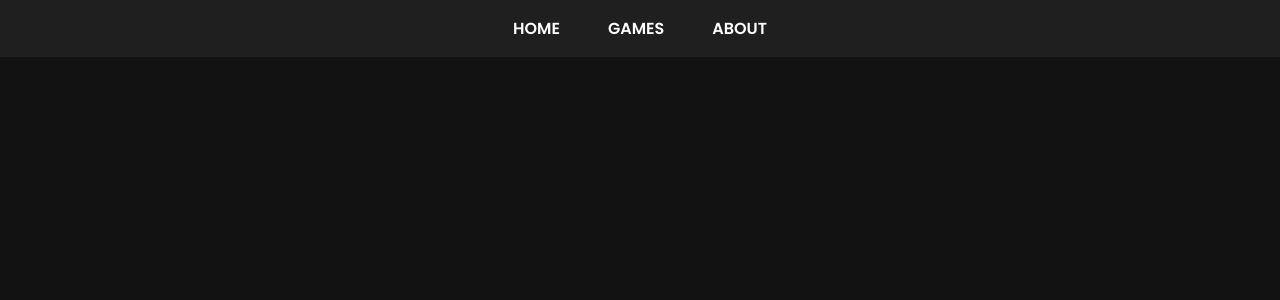
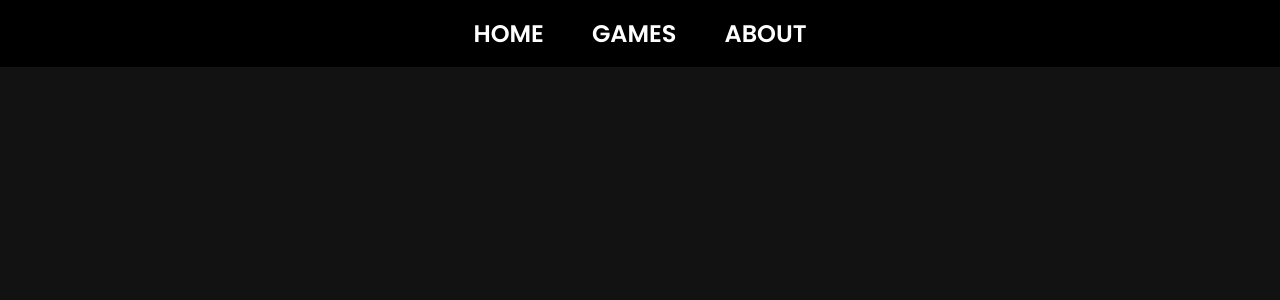
Before and after one commit to Noxtibe/noxtibe.github.io, a Jekyll site: the page built from about.md, in a window 1280 px wide. Shown: the top 300 px of the page. Built offline with Jekyll 4.4.1, drawn with Linux system fonts in a browser that asks for light colours.

Commit message:
Update default.html

```diff
--- a/_layouts/default.html
+++ b/_layouts/default.html
@@ -28,7 +28,7 @@
       display: flex;
       justify-content: space-between;
       align-items: center;
-      background-color: #1f1f1f;
+      background-color: #000000; /* Fully black bar */
       padding: 1rem;
       position: relative;
       z-index: 2;
@@ -56,12 +56,13 @@
       text-decoration: none;
       margin: 0 1.5rem;
       font-weight: 600;
-      transition: color 0.3s, transform 0.3s ease; /* Added transform for scale */
+      font-size: 1.5rem; /* Larger text size */
+      transition: color 0.3s, transform 0.3s ease;
     }
 
     .menu a:hover {
-      color: #FFA500; /* Orange color on hover */
-      transform: scale(1.1); /* Slight scale on hover */
+      color: #FFA500;
+      transform: scale(1.1);
     }
 
     /* Hamburger icon container */
@@ -115,7 +116,7 @@
     .mobile-menu {
       display: flex;
       flex-direction: column;
-      background-color: #1f1f1f;
+      background-color: #000000; /* Fully black dropdown menu */
       position: absolute;
       top: 100%;
       left: 0;
@@ -131,12 +132,13 @@
       padding: 1rem;
       border-top: 1px solid #333333;
       font-weight: 600;
-      transition: color 0.3s, transform 0.3s ease; /* Added transform for scale */
+      font-size: 1.5rem; /* Larger text size on mobile menu */
+      transition: color 0.3s, transform 0.3s ease;
     }
 
     .mobile-menu a:hover {
-      color: #FFA500; /* Orange color on hover */
-      transform: scale(1.1); /* Slight scale on hover */
+      color: #FFA500;
+      transform: scale(1.1);
     }
 
     /* Hide menu on mobile by default */
```
